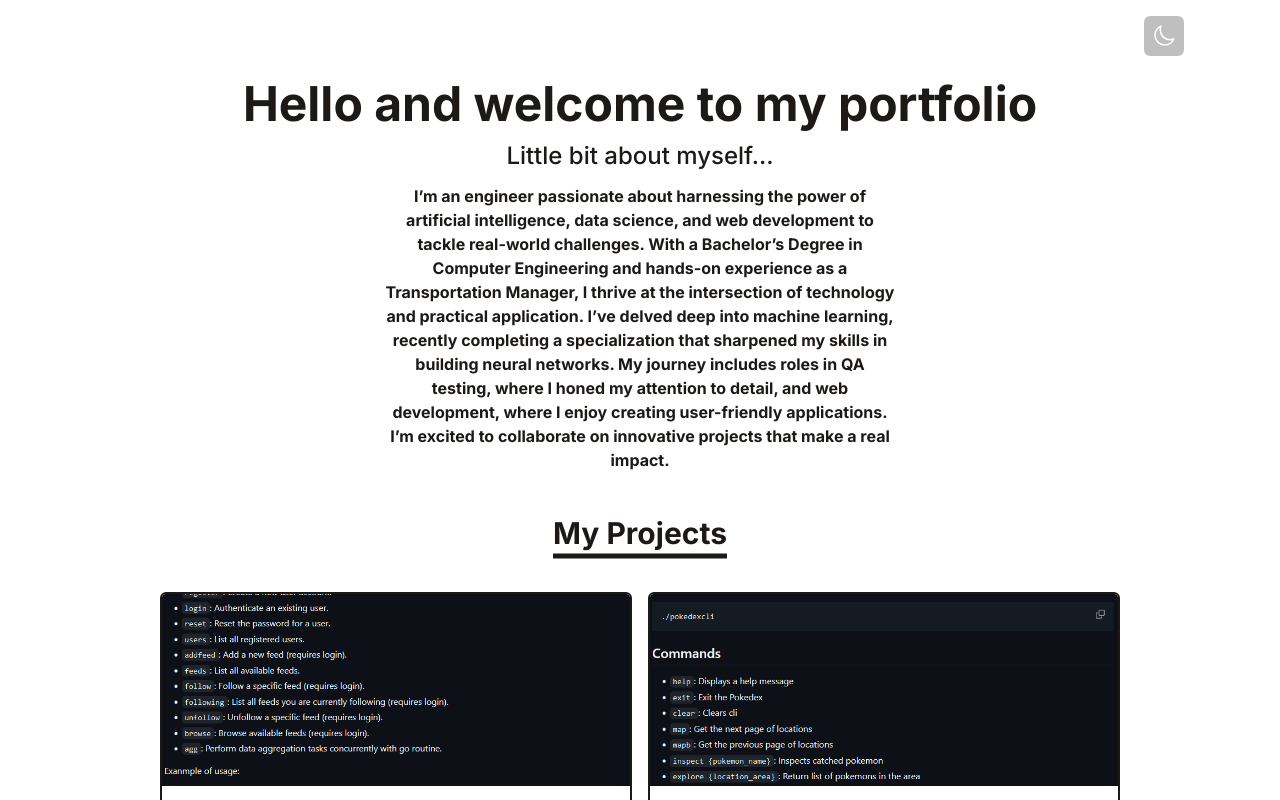
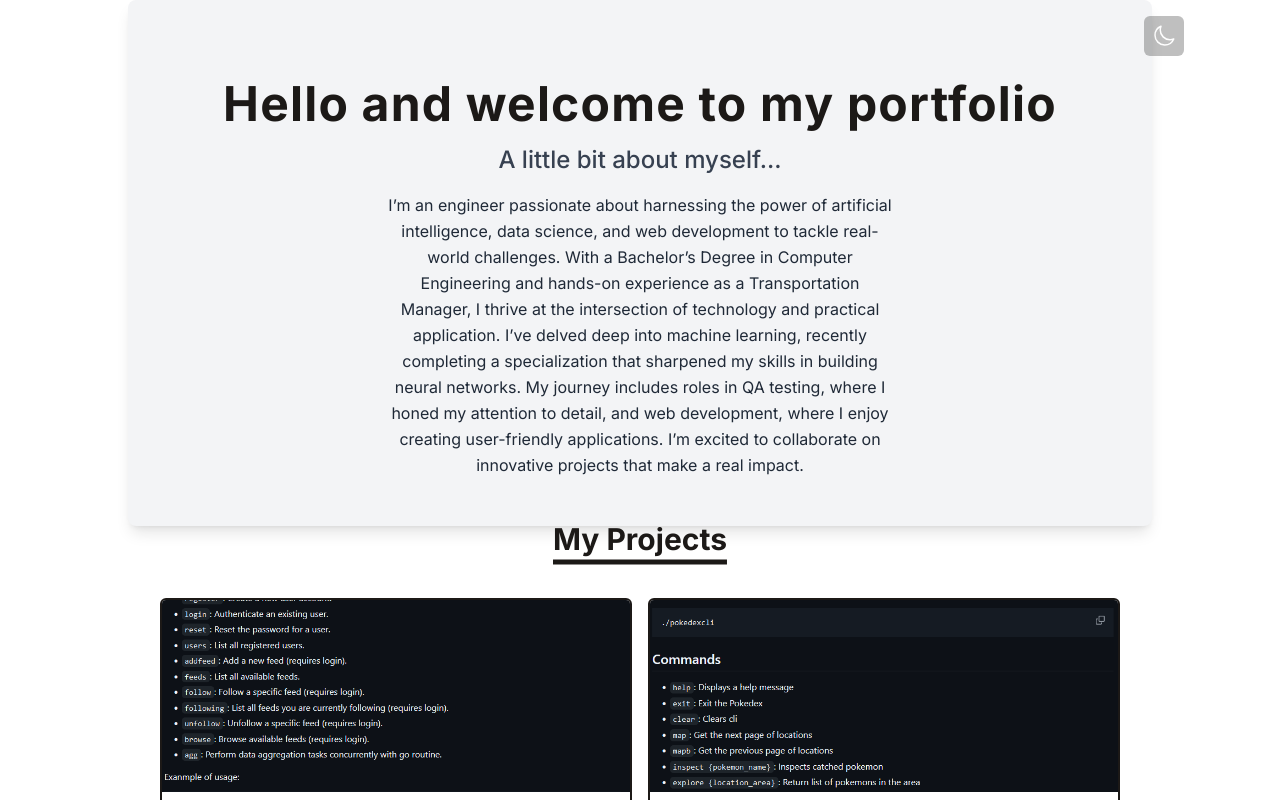
Before and after one commit to sumdeusvitae/portfolio, a React (Vite) app: page / in a window 1280 px wide. Shown: the top 800 px of the page. Built offline with nearby package versions, Linux system fonts and the light colour scheme.

Commit message:
style modification

```diff
--- a/src/components/Intro.jsx
+++ b/src/components/Intro.jsx
@@ -2,14 +2,14 @@ import React from "react";
 
 function Intro() {
   return (
-    <div className="flex items-center justify-center flex-col text-center pt-20 pb-6">
-      <h2 className="text-4xl md:text-5xl dark:text-white mb-1 md:mb-3 font-bold">
+    <div className="flex items-center justify-center flex-col text-center pt-20 pb-6 bg-gray-100 dark:bg-gray-800 rounded-lg shadow-lg">
+      <h2 className="text-4xl md:text-5xl dark:text-white mb-2 md:mb-4 font-bold tracking-wide">
         Hello and welcome to my portfolio
       </h2>
-      <p className="text-2xl md:text-2xl mb-3 font-medium">
-        Little bit about myself...
+      <p className="text-2xl md:text-2xl mb-4 font-medium text-gray-700 dark:text-gray-300">
+        A little bit about myself...
       </p>
-      <p className="text-base max-w-lg mb-6 font-bold">
+      <p className="text-base max-w-lg mb-6 font-normal text-gray-800 dark:text-gray-200 leading-relaxed">
         I’m an engineer passionate about harnessing the power of artificial intelligence, data science, and web development to tackle real-world challenges. With a Bachelor’s Degree in Computer Engineering and hands-on experience as a Transportation Manager, I thrive at the intersection of technology and practical application.
 
         I’ve delved deep into machine learning, recently completing a specialization that sharpened my skills in building neural networks. My journey includes roles in QA testing, where I honed my attention to detail, and web development, where I enjoy creating user-friendly applications.
@@ -17,6 +17,7 @@ function Intro() {
         I’m excited to collaborate on innovative projects that make a real impact.
       </p>
     </div>
+
   );
 }
 
```
